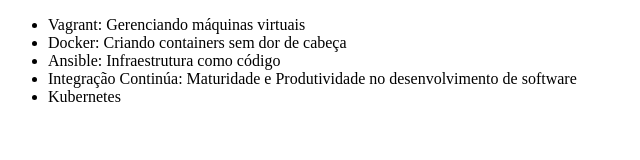
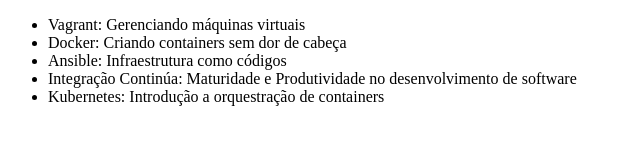
Before and after one commit to MateusCan/alura-git, a plain HTML site: page index.html in a window 1280 px wide. Shown: the whole page, without its empty margins (0-640 px from the left). Drawn offline with Linux system fonts and the light colour scheme.

Commit message:
Alterando o nome do curso de kubernetes

```diff
--- a/index.html
+++ b/index.html
@@ -8,9 +8,9 @@
     <ul>
         <li>Vagrant: Gerenciando máquinas virtuais</li>
         <li>Docker: Criando containers sem dor de cabeça</li>
-        <li>Ansible: Infraestrutura como código</li>
+        <li>Ansible: Infraestrutura como códigos</li>
         <li>Integração Continúa: Maturidade e Produtividade no desenvolvimento de software</li>
-		<li>Kubernetes</li>
+		<li>Kubernetes: Introdução a orquestração de containers</li>
     </ul>
 </body>
 </html>
```
